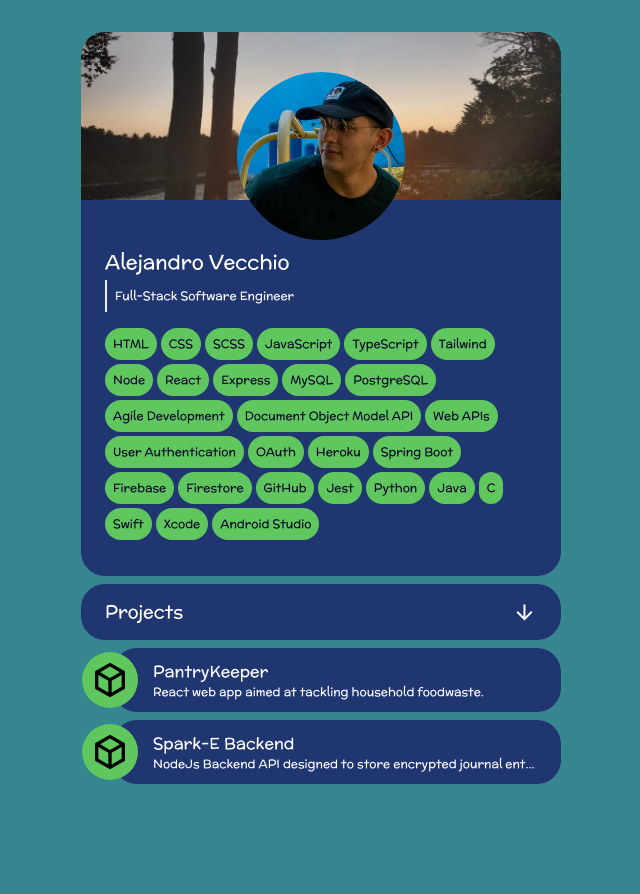
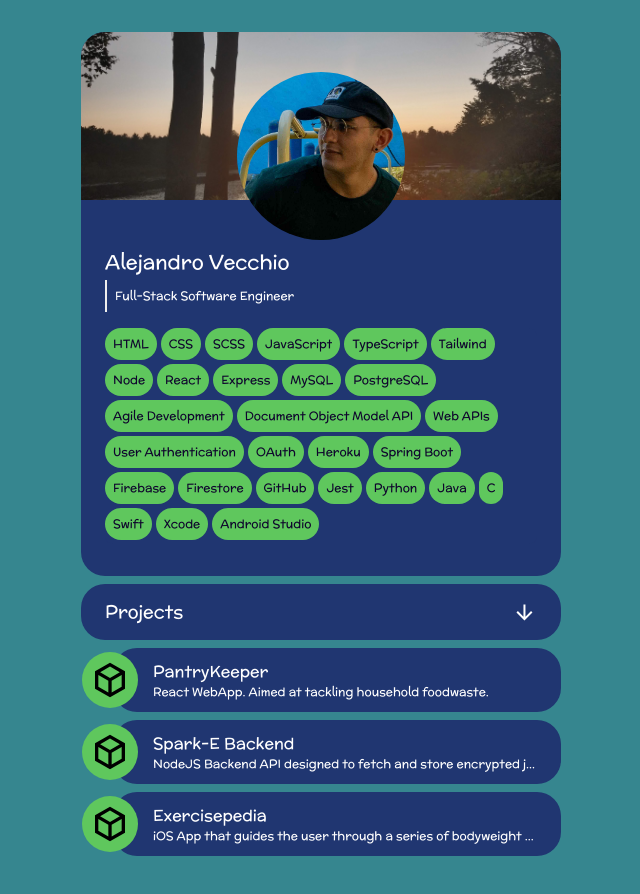
Before and after one commit to aliv314/portfolio, a React (Create React App) app: page / in a window 1280 px wide. Shown: the whole page, without its empty margins (319-959 px from the left). Before the commit the page ends 824 px from the top, so only its background shows below. Built offline with nearby package versions, Linux system fonts and the light colour scheme; the HTML template or start-up script is replaced by a standard one.

Commit message:
Added more projects

```diff
--- a/src/components/Projects/Projects.tsx
+++ b/src/components/Projects/Projects.tsx
@@ -7,14 +7,19 @@ const projects = [
   {
     title: "PantryKeeper",
     github: "https://github.com/alv-314/pantrykeeper",
-    description: "React web app aimed at tackling household foodwaste.",
+    description: "React WebApp. Aimed at tackling household foodwaste.",
   },
   {
     title: "Spark-E Backend",
     github: "https://github.com/alv-314/SPRK-E_backend",
     description:
-      "NodeJs Backend API designed to store encrypted journal entries.",
+      "NodeJS Backend API designed to fetch and store encrypted journal entries.",
   },
+  {
+    title: "Exercisepedia",
+    github: "https://github.com/FelixRodriguezJr/exercisepedia-iphone-app",
+    description:"iOS App that guides the user through a series of bodyweight exercises and records their progress."
+  }
 ];
 
 const Projects: FC = () => {
```
